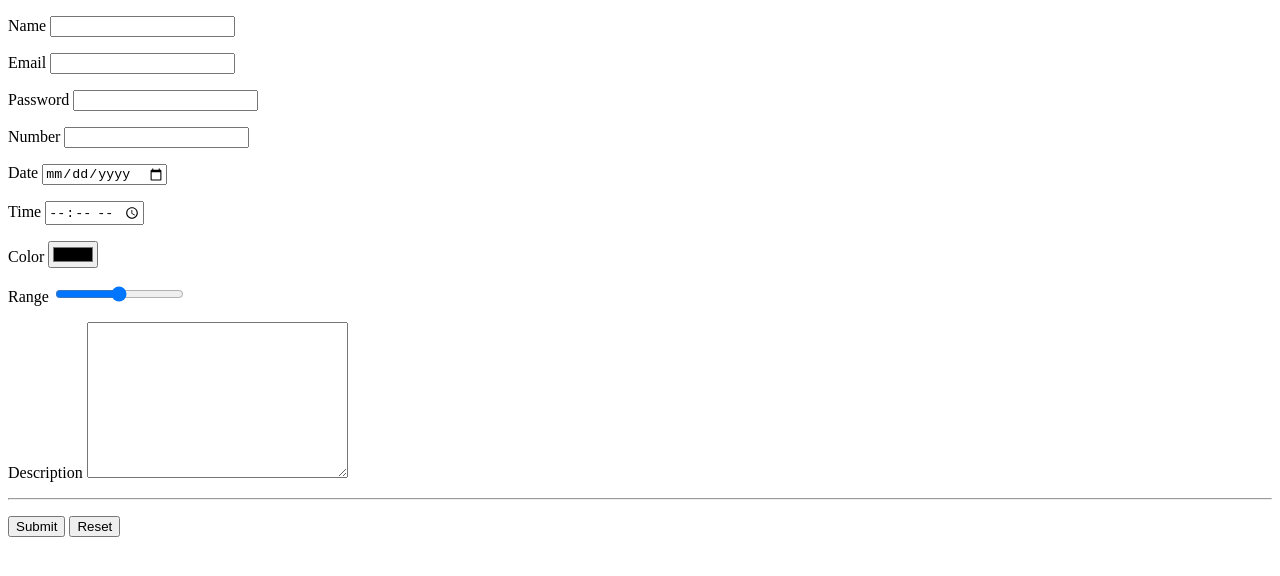
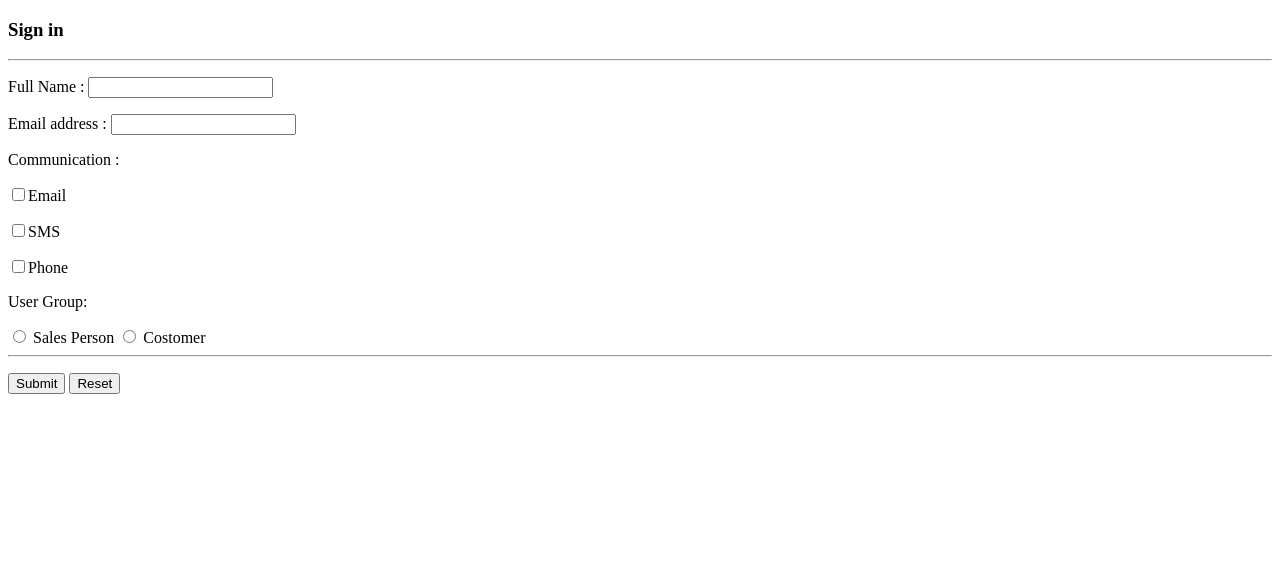
Before and after one commit to danelia1998/html-and-css-practice, a plain HTML site: page 4-Forms/index.html in a window 1280 px wide. Drawn offline with Linux system fonts and the light colour scheme.

Commit message:
feat(4-Forms): Finish practice-3

```diff
--- a/4-Forms/index.html
+++ b/4-Forms/index.html
@@ -7,11 +7,13 @@
     <title>4-Forms</title>
 </head>
 <body>
+    <h3>Sign in</h3>
+    <hr>
     <form action="/">
         <p>
             <label>
-                Name
-                <input type="text" name="Text" required>
+                Full Name :
+                <input type="text" name="FullName" required>
 
             </label>
 
@@ -19,67 +21,36 @@
         </p>
         <p>
             <label>
-                Email
-                <input type="email" name="E-mail" required>
+                Email address :
+                <input type="email" name="E-mail address" required>
 
             </label>
         </p>
 
         <p>
             <label>
-                Password
-                <input type="password" name="Password" required>
+                Communication :
+                <p><input type="checkbox" name="Email" >Email</p>
+                <p><input type="checkbox" name="SMS" >SMS</p>
+                <p><input type="checkbox" name="Phone" >Phone</p>
+
             </label>
 
         </p>
 
         <p>
             <label>
-                Number
-                <input type="number" name="Number" required>
+                <p>User Group:</p>
+                    <input type="radio" name="User Group" required>
+                    Sales Person
+                    <input type="radio" name="User Group" >
+                    Costomer
             </label>
-        </p>
-        <p>
-            <label>
-                Date
-                <input type="date" name="Date" required>
-            </label>
-        </p>
-
-        <p>
-            <label>
-                Time
-                <input type="time" name="Time" required>
-            </label>
-        </p>
-
-        <p>
-            <label>
-                Color
-                <input type="color" name="Color" required>
-            </label>
-        </p>
-
-        <p>
-            <label>
-                Range
-                <input type="range" name="Range" required>
-            </label>
-        </p>
-
-        <p>
-            <label>
-                Description
-                <textarea name="Description" cols="30" rows="10" required></textarea>
-
-            </label>
-        </p>
         <hr>
         <p>
             <input type="submit" name="Submit">
-            <input type="reset" name="Clear">
+            <input type="reset" name="Cancel">
         </p>
-
 
     </form>
 </body>
```
